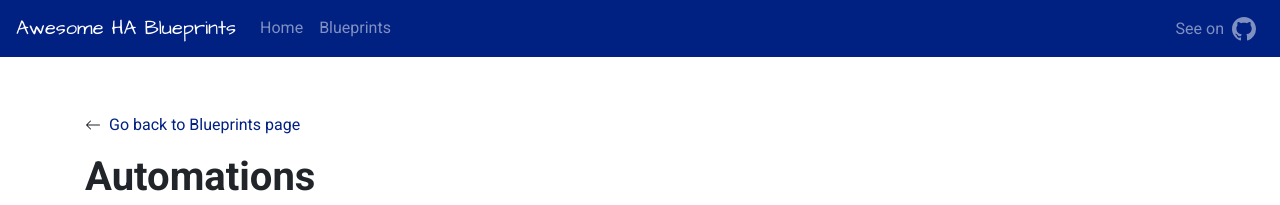
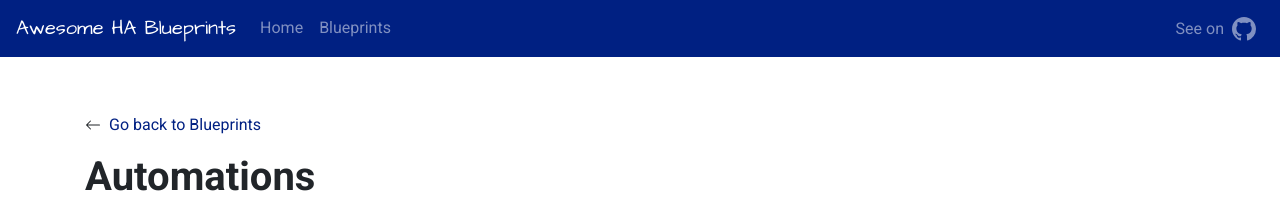
Before and after one commit to EPMatt/awesome-ha-blueprints, a Next.js app: page /awesome-ha-blueprints/blueprints/automation in a window 1280 px wide. Shown: the top 205 px of the page. Built offline with nearby package versions, Linux system fonts and the light colour scheme; a small style sheet from the web is missing.

Commit message:
fix go back links

```diff
--- a/src/pages/blueprints/[category].jsx
+++ b/src/pages/blueprints/[category].jsx
@@ -27,7 +27,7 @@ function BlueprintCategory(props) {
           left
           href='/blueprints'
           icon={<ArrowLeft />}
-          text='Go back to Blueprints page'
+          text='Go back to Blueprints'
         />
       </div>
       <Markdown className='mb-3'>{props.category.content}</Markdown>
--- a/src/pages/blueprints/[category]/[id].jsx
+++ b/src/pages/blueprints/[category]/[id].jsx
@@ -50,7 +50,7 @@ function Blueprint(props) {
                 left
                 href={`/blueprints/${props.category}`}
                 icon={<ArrowLeft />}
-                text={`Go back to the ${props.category} category`}
+                text={`Go back to ${props.category}`}
               />
             </Col>
             <Col xs='auto'>
```
